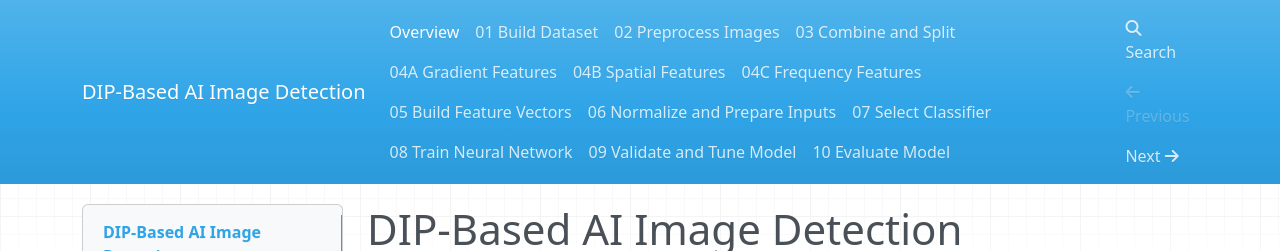
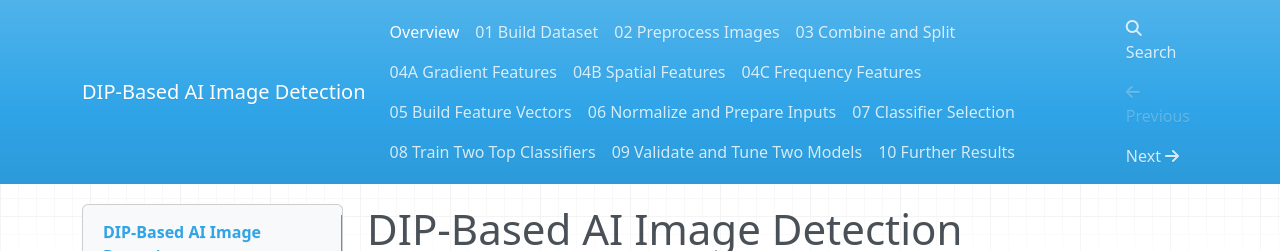
Before and after one commit to pgailinas/dip-ai-image-detection, an MkDocs documentation site: the page built from docs/index.md, in a window 1280 px wide. Shown: the top 251 px of the page. Built offline with MkDocs 1.6.1, drawn with Linux system fonts in a browser that asks for light colours; nearby versions of some CDN libraries.

Commit message:
Update mkdocs.yml

```diff
--- a/mkdocs.yml
+++ b/mkdocs.yml
@@ -15,7 +15,7 @@ nav:
   - 04C Frequency Features: 04C_Extract_Frequency_Features.md
   - 05 Build Feature Vectors: 05_Build_Feature_Vectors.md
   - 06 Normalize and Prepare Inputs: 06_Normalize_and_Prepare_Inputs.md
-  - 07 Select Classifier: 07_Classifier_Selection.md
-  - 08 Train Neural Network: 08_Train_Neural_Network.md
-  - 09 Validate and Tune Model: 09_Validate_and_Tune_Model.md
-  - 10 Evaluate Model: 10_Evaluate_Model.md
+  - 07 Classifier Selection: 07_Classifier_Selection.md
+  - 08 Train Two Top Classifiers: 08_Train_Two_Top_Classifiers.md
+  - 09 Validate and Tune Two Models: 09_Validate_Tune_Two_Models.md
+  - 10 Further Results: 10_Further_Results.md
```
